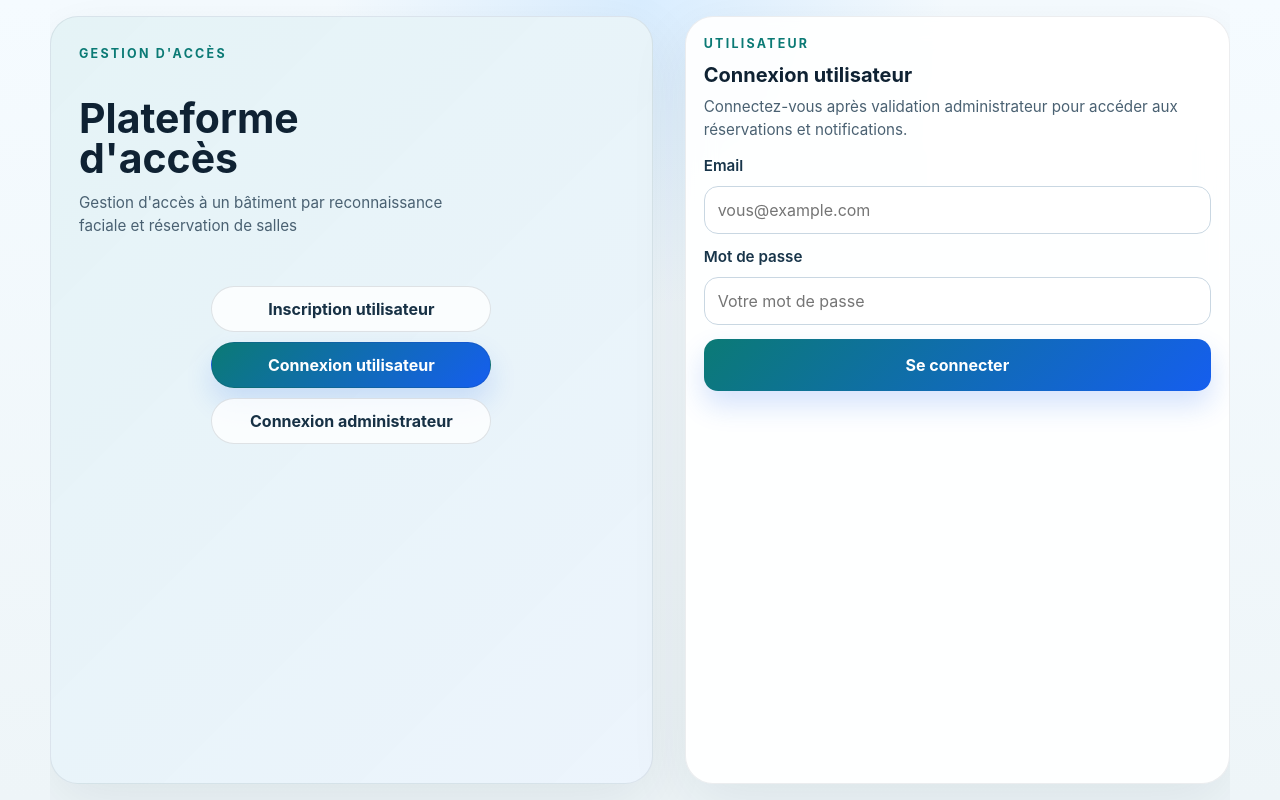
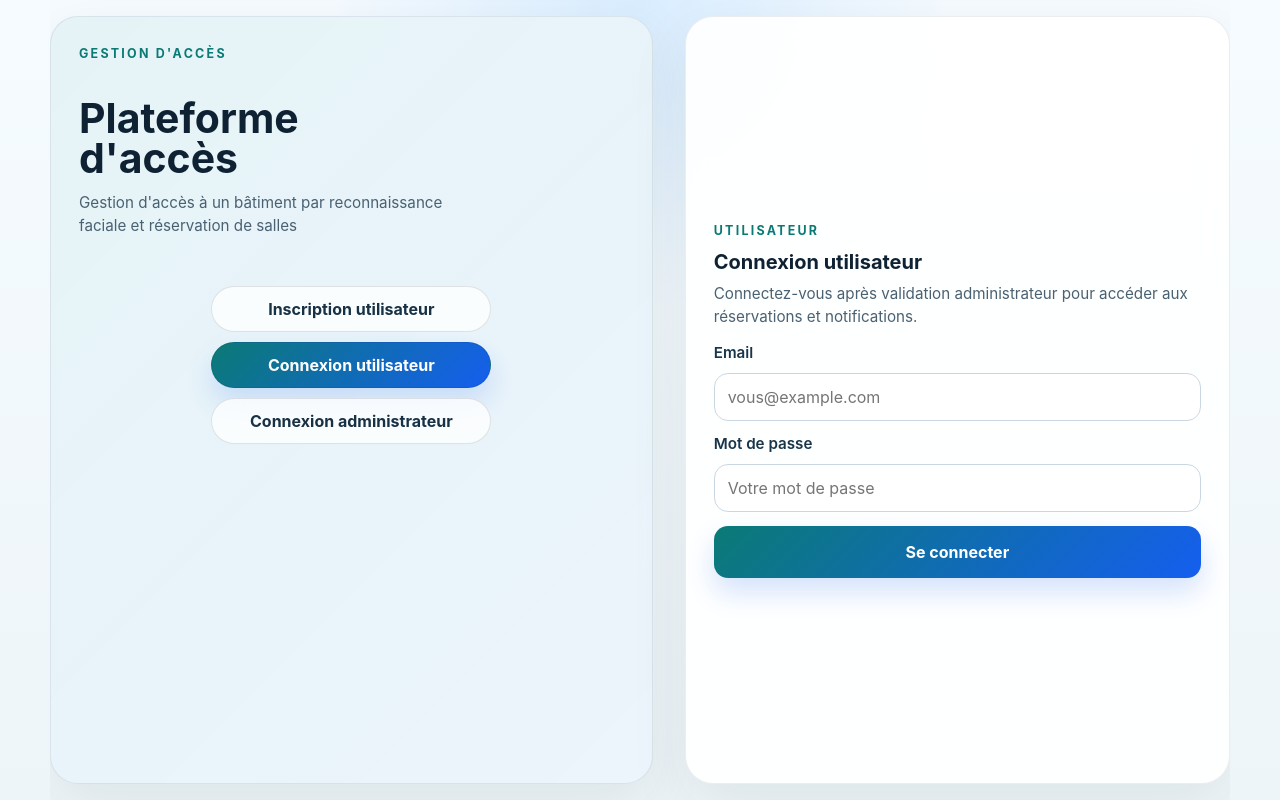
Before and after one commit to Josiane5618/MutwarekaziJosiane_Tfe_ApplicationWeb_2026, a React app in the folder frontend/: page / in a window 1280 px wide. Both pictures are taken after a click on the button "Connexion utilisateur". Built offline with nearby package versions, Linux system fonts and the light colour scheme; no server answers; the HTML template or start-up script is replaced by a standard one.

Commit message:
centre les cards de connexion

```diff
--- a/frontend/src/App.css
+++ b/frontend/src/App.css
@@ -812,8 +812,19 @@
   justify-content: flex-start;
 }
 
-.view-user .register-panel {
-  padding: 18px;
+.view-user .register-panel,
+.view-admin .register-panel {
+  display: flex;
+  align-items: center;
+  justify-content: center;
+  padding: 28px;
+}
+
+.view-user .register-panel > .register-form,
+.view-admin .register-panel > .register-form,
+.view-user .register-panel > .session-panel,
+.view-admin .register-panel > .session-panel {
+  width: min(100%, 520px);
 }
 
 .view-user .user-dashboard {
```
